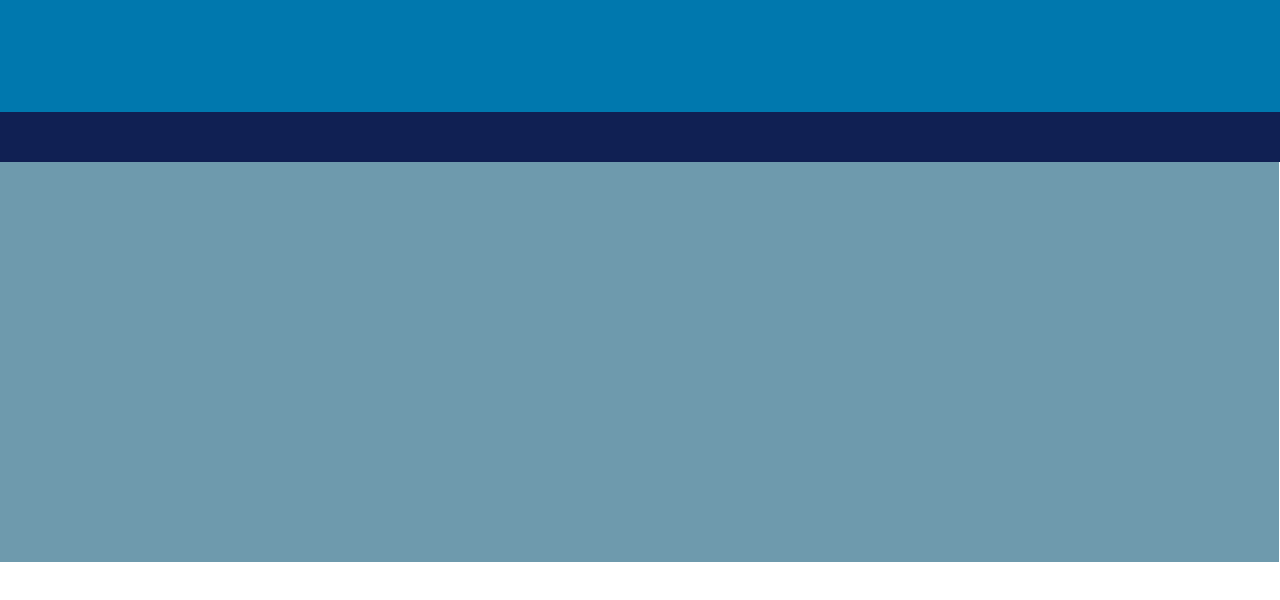
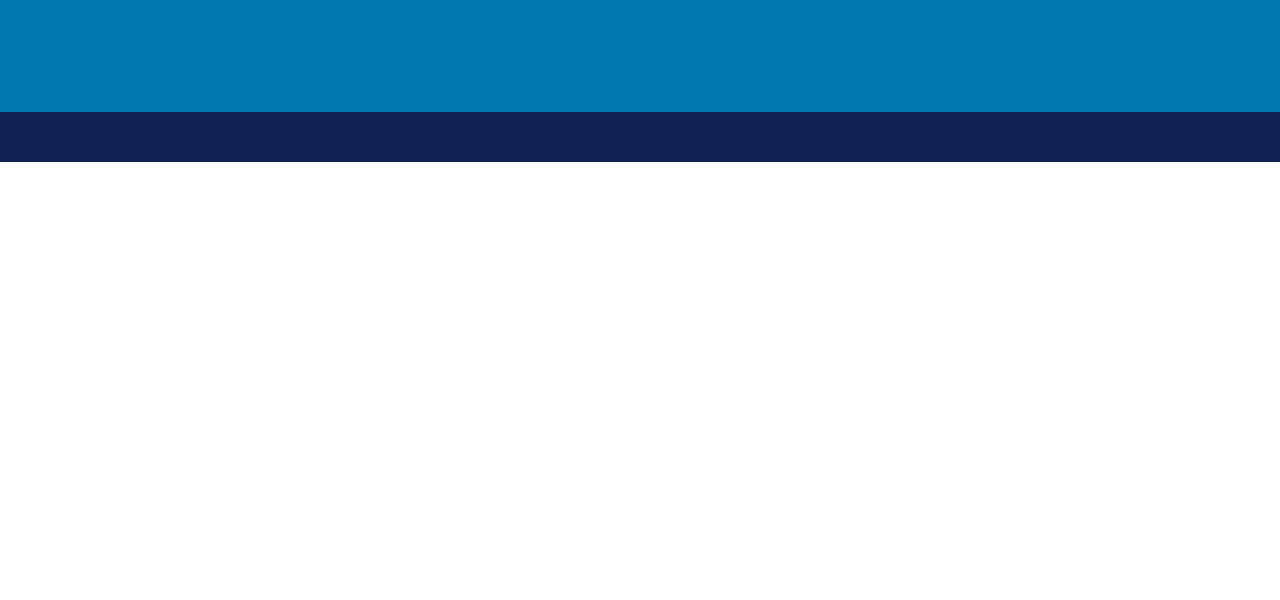
Before and after one commit to gabrielmmoraes/redes-2018.1, a plain HTML site: page index.html in a window 1280 px wide. Shown: the part 338-938 px from the top of the page. Drawn offline with nearby package versions, Linux system fonts and the light colour scheme.

Commit message:
Mudanças no CSS

```diff
--- a/src/stylesheets/nfv.css
+++ b/src/stylesheets/nfv.css
@@ -82,11 +82,6 @@
       min-height: 400px;
   }
 
-  .content:nth-child(even) {
-      background-color: #6e9aad;
-      color: white;
-  }
-
   .grid-container {
       height: 100%;
       display: inline-grid;
```
